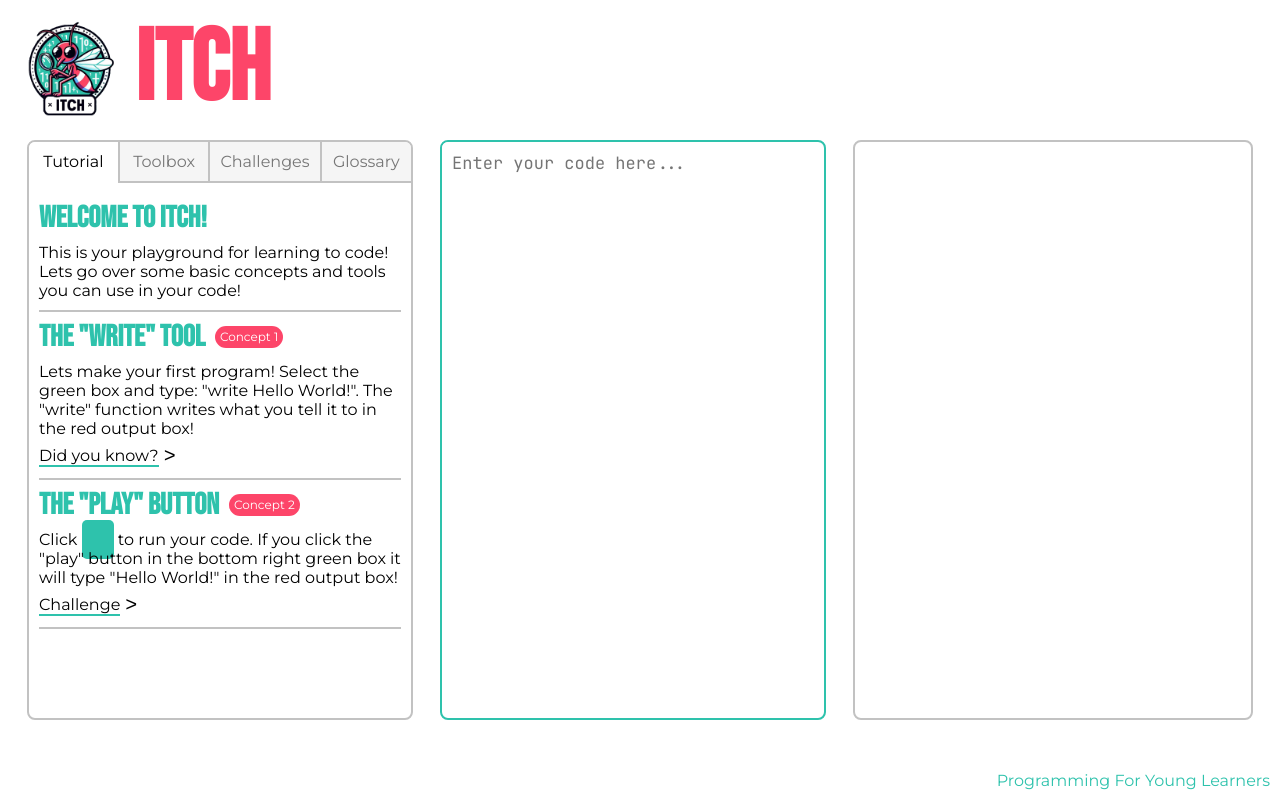
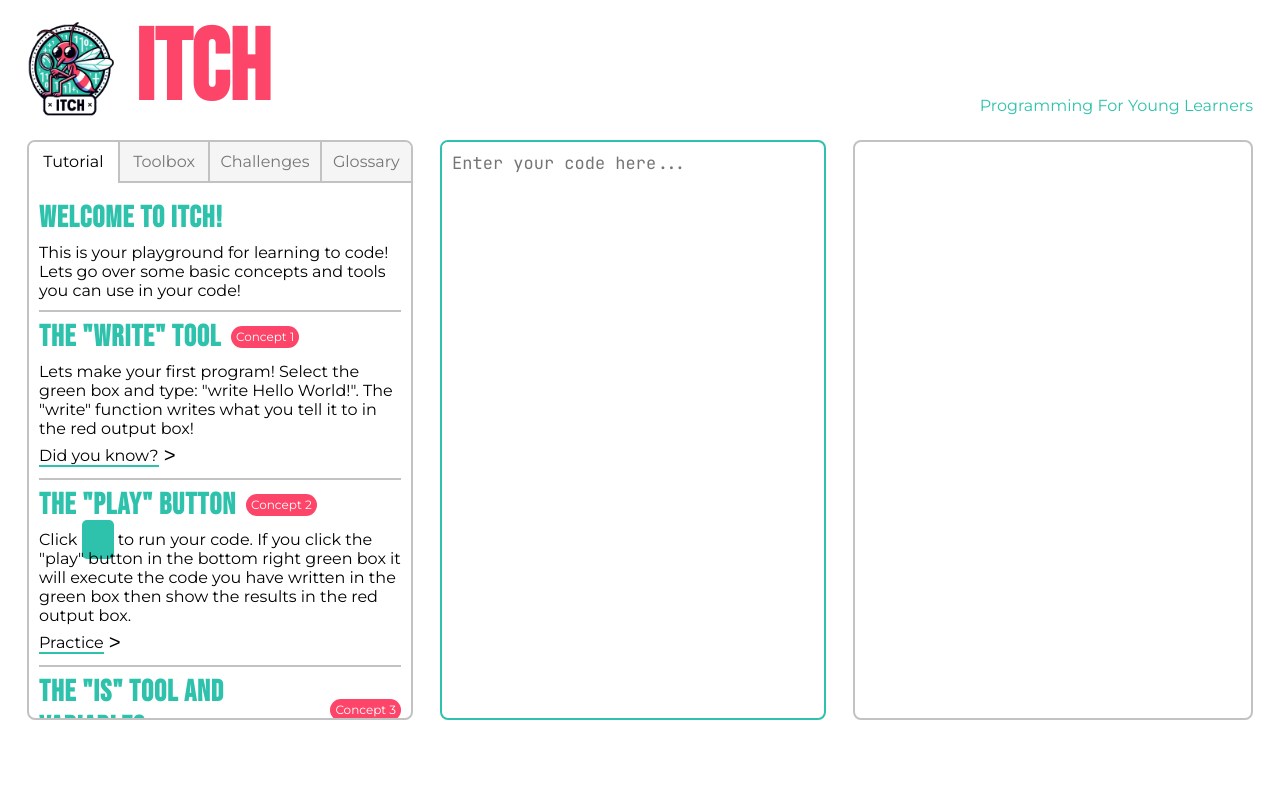
Before and after one commit to Sjskyler27/itch, a Vue app: page /Code in a window 1280 px wide. Built offline with nearby package versions, Linux system fonts and the light colour scheme.

Commit message:
tutorial added

```diff
--- a/src/App.vue
+++ b/src/App.vue
@@ -4,7 +4,7 @@
     <TopHeader />
     <router-view></router-view>
     <!-- <div class="flex"> -->
-    <p class="footer">Programming For Young Learners</p>
+    <!-- <p class="footer">Programming For Young Learners</p> -->
     <!-- </div> -->
   </div>
 </template>
--- a/src/assets/glossary.js
+++ b/src/assets/glossary.js
@@ -1,13 +1,13 @@
 export const glossary = [
   {
-    title: 'Write',
-    badge: 'Easy',
-    description: 'The program will write to the output box.',
+    title: 'test',
+    badge: 'test',
+    // greenBadge: true,
+    description: 'test',
     collapse: {
-      title: 'Example',
-      description:
-        "For example, you could type 'write Hello World!' and when you run your program it would be written in the output box like this: Hello World!",
+      title: 'test',
+      description: 'test',
     },
-    tags: ['Beginner', 'I/O'],
+    tags: ['test', 'test'],
   },
 ];
--- a/src/assets/toolbox.js
+++ b/src/assets/toolbox.js
@@ -1,22 +1,19 @@
-export const definitions = [
+export const toolbox = [
   {
     title: 'Write',
-    badge: 'Easy',
-    description: 'The program will write to the output box.',
+    description: 'The program will write to the red output box.',
     collapse: {
       title: 'Example',
       description:
-        "For example, you could type 'write Hello World!' and when you run your program it would be written in the output box like this: Hello World!",
+        'Green Input Box: "write Hello World!"\nRed Output Box: "Hello World!"',
     },
-    tags: ['Beginner', 'I/O'],
   },
   {
     title: 'Is',
     description: 'The program will make a variable equal to words or numbers.',
     collapse: {
       title: 'Example',
-      description:
-        "An example would be 'age is 12'. Another example is 'leastFavoriteFood is broccoli'",
+      description: "Green Input Box: 'age is 12' Red Output Box: '12'",
     },
   },
   {
--- a/src/assets/tutorial.js
+++ b/src/assets/tutorial.js
@@ -26,21 +26,75 @@ export const tutorial = [
     badge: 'Concept 2',
     // greenBadge: true,
     description:
-      'Click <i style="background: #2ec2ac; color: white; padding: 10px; border-radius: 5px;" class="fa-solid fa-play"></i> to run your code. If you click the "play" button in the bottom right green box it will type "Hello World!" in the red output box!',
+      'Click <i style="background: #2ec2ac; color: white; padding: 10px; border-radius: 5px;" class="fa-solid fa-play"></i> to run your code. If you click the "play" button in the bottom right green box it will execute the code you have written in the green box then show the results in the red output box.',
     collapse: {
-      title: 'Challenge',
+      title: 'Practice',
       description:
-        'Try using the "write" tool to type your name instead of "Hello World!"',
+        'Try using the "write" tool to type your name instead of "Hello World!". Make sure you hit the green play button when you finish writing your code to see your name appear on the otherside.',
     },
   },
-  // {
-  //   title: 'Variables',
-  //   badge: 'Concept 3',
-  //   // greenBadge: true,
-  //   description: '',
-  //   collapse: {
-  //     title: 'Challenge',
-  //     description: 'Try using ',
-  //   },
-  // },
+  {
+    title: 'The "Is" Tool and Variables',
+    badge: 'Concept 3',
+    // greenBadge: true,
+    description:
+      'A variable is like a box that stores or hold a number or word(s). To store a variable we simply type a name for a variable and then type "is" to give the variable a word or number it holds. We could store our favorite color in a variable named favoriteColor. Here is an example of what you could type: "favoriteColor is Blue". Another example for a variable could be "cookies is 12" if you have 12 cookies. Whenever you use the write tool to write a variable you must make sure you use the "|" on both sides of the name of the variable.',
+    collapse: {
+      title: 'Practice',
+      description:
+        'Make a variable called "favoriteColor" that stores your favorite color. Then use the write tool to write your favorite color in the red output box. Here is my solution: "favoriteColor is Blue" in the next line type this: "|write favoriteColor|. You should see your favorite color then written in the red out box. For my example it shows: "Blue".',
+    },
+    tags: ['', ''],
+  },
+  {
+    title: 'The "Ask" Tool',
+    badge: 'Concept 4',
+    // greenBadge: true,
+    description:
+      'The ask tool asks you or whoever is using your code a question to answer. The ask tool works well with variables as you can store the answer in a variable. To use the ask tool simply type "ask" then type a question.',
+    collapse: {
+      title: 'Practice',
+      description:
+        'Lets write a program that asks what your age is and then tells you how old you are. To start lets make a variable called "age" and then use "is" to make it equal to the answer to your "ask" question. Here is what it should look like: "age is ask What is your Age?". Now that we have their age stored in the "age" variable lets use the write tool to tell them how old they are. Here is what we write on the next line: "write You are |age| years old". Make sure you remember to surround the age variable with the "|" pipe symbols.',
+    },
+    tags: ['', ''],
+  },
+  {
+    title: 'Math',
+    badge: 'Concept 5',
+    // greenBadge: true,
+    description:
+      'In Itch we can also do basic math like addition (+), subtraction (-), multiplication (*), division (/). To do this we simply put one of the operator symbols in between two numbers. Try typing "write 2 + 2" and hitting the play button. Remember that if we want our code to show us what it has done that we need to use the "write" tool to have it appear in the red output box. The output box should show the number "4".',
+    collapse: {
+      title: 'Practice',
+      description:
+        'Lets make a basic calculator that only multiplies two numbers. First, we need to create two variables to store the numbers we want to multiply. We can name the first variable "number1" and the second number "number2". After we have two variables lets use "is" and "ask" to ask the user what the numbers they want to multiply are and then store them in the variable. Your first two lines should look something like this: "number1 is ask What is the first number?" and "number2 is ask What is the second number?". Now that we have two numbers stored in two variables we need to multiply them. If we want to display the number we have to use the "write" tool and we also must multiply the two variable names together using "*" (remember to put the variables surrounded by the "|" symbols). Here is what your code should look like: "write |number1| * |number2|. Try multipling 6 and 4 to get 24.',
+    },
+    tags: ['', ''],
+  },
+  {
+    title: 'The "Random" Tool',
+    badge: 'Concept 6',
+    // greenBadge: true,
+    description:
+      'The "random" tool is used to get a random number between two numbers you specify. For example, you could write: "random 1 10" and the code would randomly give you any number between 1 and 10 including 1 and 10.',
+    collapse: {
+      title: 'Practice',
+      description:
+        'Lets write an exercise program that gives you a random number of times you have to do jumping jacks. To start lets make a variable named jumpingJacks and make it equal to "random 15 30" using the "is" operator: "jumpingJacks is random 15 30". Now that we have our random number stored in the jumpingJacks variable, lets write a message showing the random number of jumping jacks you have to do: "write Stand up and do |jumpingJacks| jumping jacks! Now test your code and see how many jumping jacks you have to do!',
+    },
+    tags: ['', ''],
+  },
+  {
+    title: 'The "If" Tool',
+    badge: 'Concept 7',
+    // greenBadge: true,
+    description:
+      'The If tool checks to see if something you have written is True. To use the if we tool we simply type if then a statement we want it to check. After we right that if we want the code to do something afterwards we have to hit the "Tab" on the next line. A good example is "if 5 = 5" then on the next line tab and type "write This math is correct!". In addition to using "=" with if statements we can also use "!" which means "does not equal". Here is an example: "if 5 ! 6" "This math is correct!". With the if tool we can also use the greater than ">" and less than "<" signs.',
+    collapse: {
+      title: 'Practice',
+      description: '',
+    },
+    tags: ['', ''],
+  },
 ];
--- a/src/components/layouts/CodeOutput.vue
+++ b/src/components/layouts/CodeOutput.vue
@@ -1,40 +1,24 @@
 <template>
-  <div class="field" :class="{ 'is-running': $store.state.isRunning }">
+  <div
+    class="field"
+    :class="{ 'is-running': $store.state.isRunning, error: hasError }"
+  >
     <div v-for="(message, index) in terminalMessages" :key="index">
-      <div>
+      <div
+        :class="{
+          message: true,
+          'last-message': index === terminalMessages.length - 1 && hasError,
+        }"
+      >
         {{ message }}
       </div>
     </div>
-    <template v-if="addInput">
-      <input
-        class="input"
-        ref="inputField"
-        @keydown.enter="handleInput"
-        v-model="userInput"
-      />
-    </template>
-    <!-- Button to test the code interpreter -->
-    <!-- <button
-      @click="
-        testInterpreterResponse([
-          { type: 'print', text: 'helloWorld' },
-          { type: 'print', text: 'we are here' },
-          { type: 'input', text: 'what is your name:' },
-        ])
-      "
-    >
-      test
-    </button>-->
-    <!-- Button to test the code interpreter with custom code input -->
-    <!-- <button
-      @click="
-        testInterpreter(
-          'age is ask how old are you \nwrite you are |age| years old'
-        )
-      "
-    >
-      Test custom code
-    </button> -->
+    <input
+      v-if="addInput"
+      ref="inputField"
+      @keydown.enter="handleInput"
+      v-model="userInput"
+    />
   </div>
 </template>
 
@@ -61,6 +45,7 @@ export default {
       addInput: false,
       interpreter: null,
       userInput: '',
+      hasError: false,
     };
   },
   methods: {
@@ -95,15 +80,23 @@ export default {
         console.log('terminalMessages');
         console.log(this.terminalMessages);
       });
-
       // Check if it's the end of code
-      if (!response.endOfCode) {
+      if (!response.endOfCode && !response.hasError) {
         // Add an input message and input field
         this.addInput = true;
       } else {
         // code is no longer running!
         this.addInput = false;
         this.$store.commit('setFalse');
+      }
+      // check for an error
+      if (response.error) {
+        console.log('error');
+        this.hasError = true; // Set the hasError property to true
+        this.addInput = false;
+        this.$store.commit('setFalse');
+      } else {
+        this.hasError = false; // Reset the hasError property if there is no error
       }
     },
     testInterpreter(code) {
@@ -141,7 +134,6 @@ export default {
   border: 2px solid $accent1;
   border-radius: 8px;
   padding: 10px;
-  font-family: 'JetBrains' monospace;
   background-color: #fff;
   overflow: auto;
   resize: non; /* Allow resizing both horizontally and vertically */
@@ -151,8 +143,22 @@ export default {
   // width: 30vw;
   // height: 80vw;
 }
+.message {
+  font-family: 'JetBrains Mono', monospace;
+}
+input {
+  font-family: 'JetBrains Mono', monospace;
+  font-size: 15px;
+}
 .field.is-running {
   border: 2px solid $secondary-color;
   transition: border 0.3s ease;
 }
+.field.error {
+  border: 2px solid $primary-color;
+  transition: border 0.3s ease;
+}
+.last-message {
+  color: red;
+}
 </style>
--- a/src/components/layouts/TopHeader.vue
+++ b/src/components/layouts/TopHeader.vue
@@ -2,7 +2,7 @@
   <div class="flex">
     <img src="../../../public/itchbadgepng.png" alt="Itch Logo" />
     <h1>ITCH</h1>
-    <!-- <p>Programming For Young Learners</p> -->
+    <p>Programming For Young Learners</p>
   </div>
 </template>
 
@@ -25,8 +25,8 @@
   }
   p {
     margin: 0;
-    // margin-left: auto;
-    margin-bottom: 15px;
+    margin-left: auto;
+    margin-bottom: 25px;
     color: $secondary-color;
     align-self: end;
   }
--- a/src/components/tutorial/InfoCard.vue
+++ b/src/components/tutorial/InfoCard.vue
@@ -51,6 +51,7 @@ export default {
   font-size: 12px;
   font-size: 30px;
   color: $secondary-color;
+  letter-spacing: 1px;
 }
 .description {
   margin: 0 0 7px 0;
```
Also changed, not shown: src/assets/codeInterpreter.js (deleted, +0 -36 lines), src/components/layouts/HighlightedInput.vue (added, +22 -0 lines), src/helpers/helper.js (+94 -42 lines), src/assets/skeleton.txt (added), 1 other file (tests, documents, lock files or other folders).
